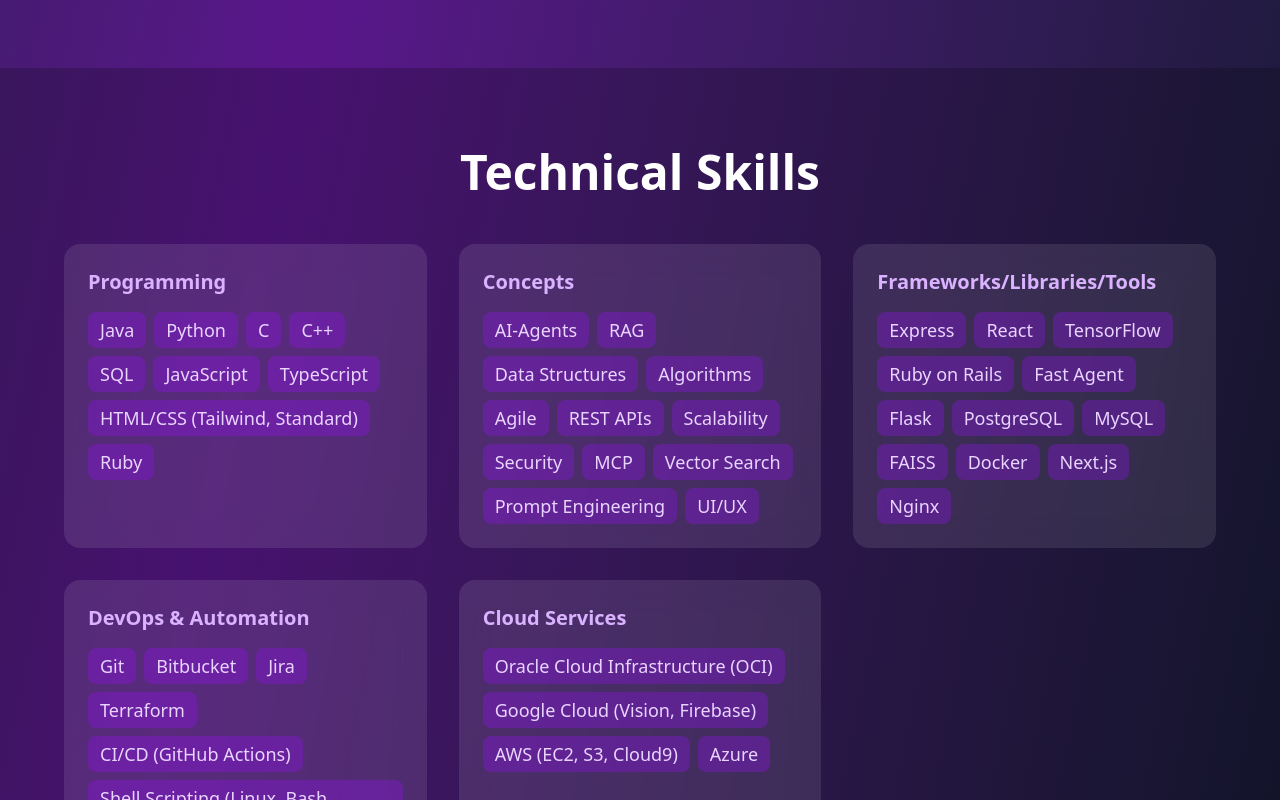
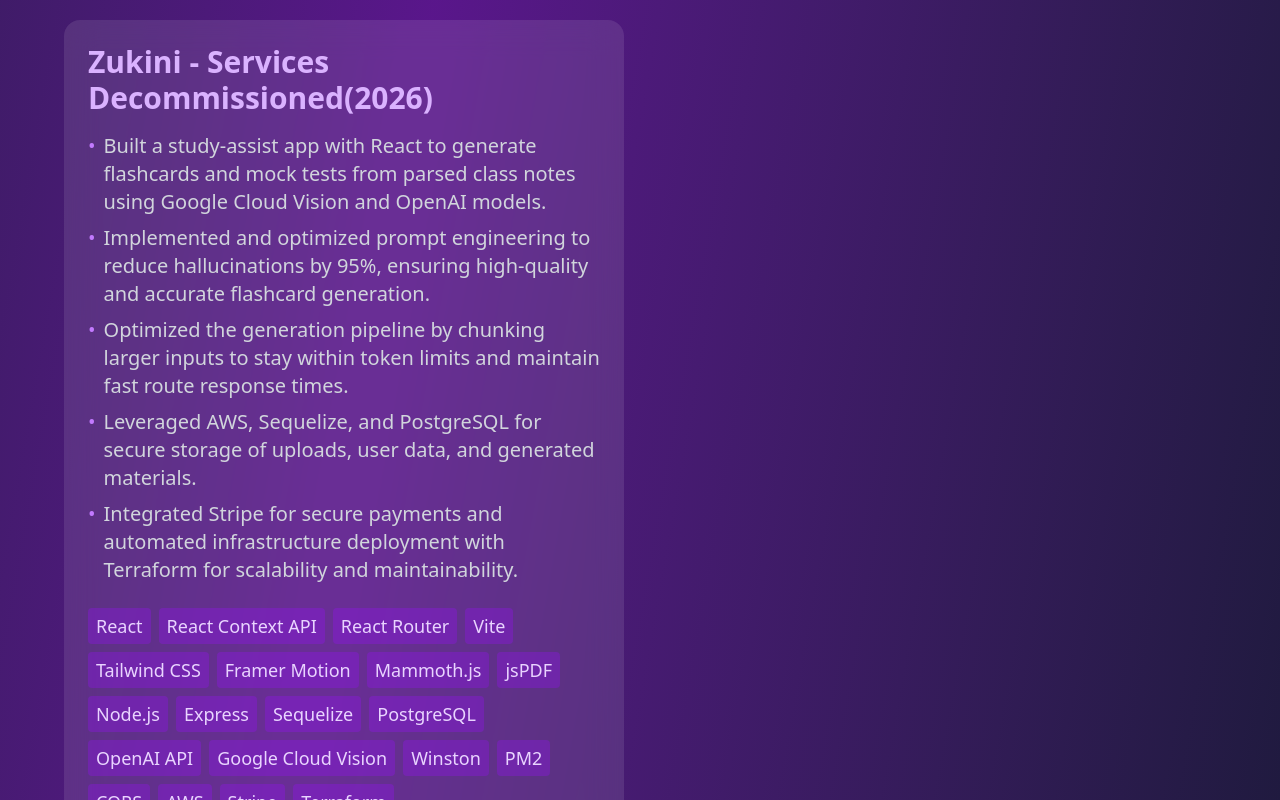
Before and after one commit to AnthonyL103/AnthonysWebPage, a React (Vite) app in the folder AnthonysWebPage/: page / in a window 1280 px wide. Shown: the part 4760-5560 px from the top of the page. Built offline with nearby package versions, Linux system fonts and the light colour scheme.

Commit message:
adding one more resume sync fix

```diff
--- a/AnthonysWebPage/src/App.tsx
+++ b/AnthonysWebPage/src/App.tsx
@@ -134,6 +134,40 @@
         "Agent Architecture"
       ],
       github: "https://github.com/AnthonyL103/GOMCP"
+    },
+    {
+      title: "Zukini - Services Decommissioned(2026)",
+      description: [
+        "Built a study-assist app with React to generate flashcards and mock tests from parsed class notes using Google Cloud Vision and OpenAI models.",
+        "Implemented and optimized prompt engineering to reduce hallucinations by 95%, ensuring high-quality and accurate flashcard generation.",
+        "Optimized the generation pipeline by chunking larger inputs to stay within token limits and maintain fast route response times.",
+        "Leveraged AWS, Sequelize, and PostgreSQL for secure storage of uploads, user data, and generated materials.",
+        "Integrated Stripe for secure payments and automated infrastructure deployment with Terraform for scalability and maintainability."
+      ],
+      technologies: [
+        "React",
+        "React Context API",
+        "React Router",
+        "Vite",
+        "Tailwind CSS",
+        "Framer Motion",
+        "Mammoth.js",
+        "jsPDF",
+        "Node.js",
+        "Express",
+        "Sequelize",
+        "PostgreSQL",
+        "OpenAI API",
+        "Google Cloud Vision",
+        "Winston",
+        "PM2",
+        "CORS",
+        "AWS",
+        "Stripe",
+        "Terraform"
+      ],
+      github: "https://github.com/AnthonyL103/Zukini",
+      link: "https://www.zukini.com"
     }
   ]
 
```
